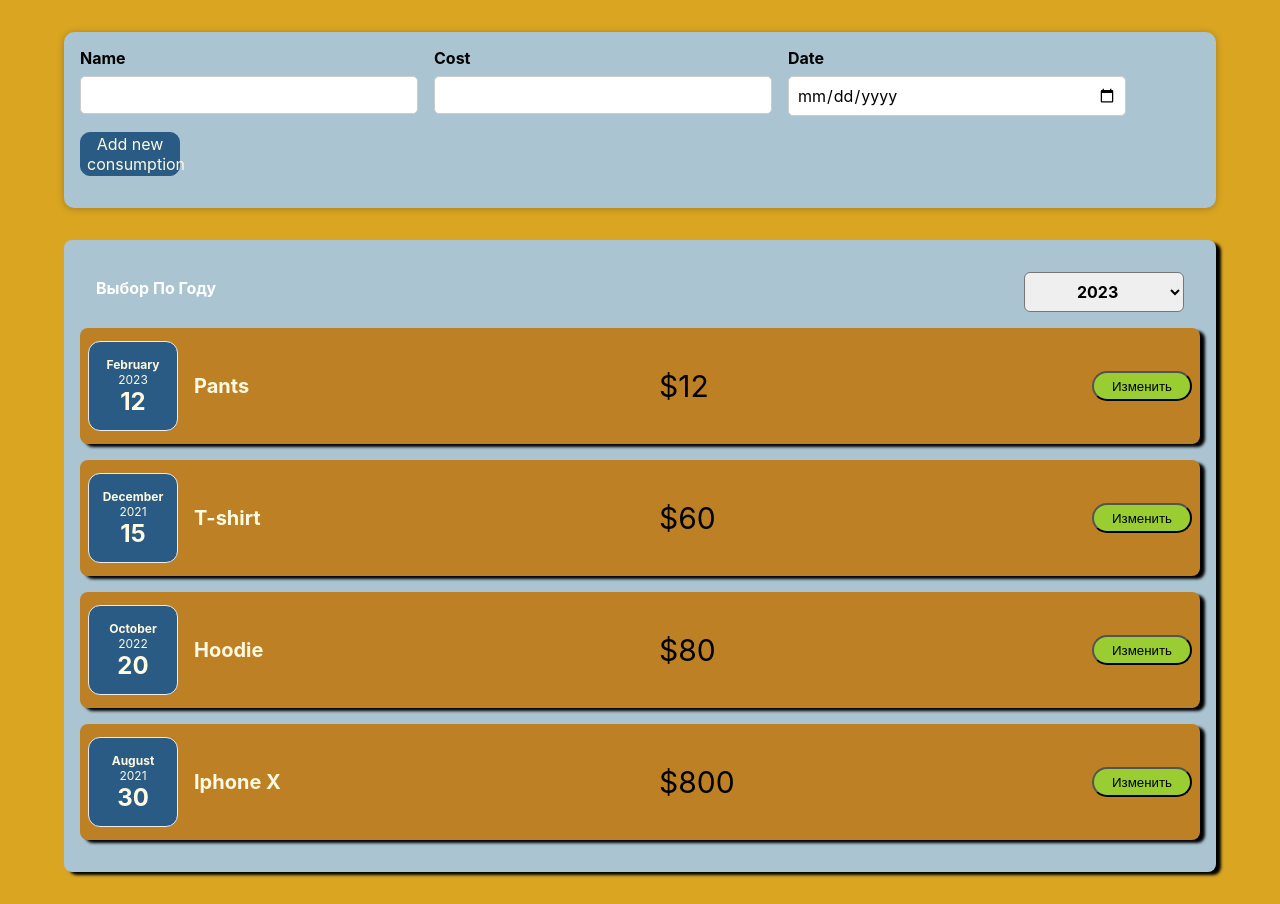
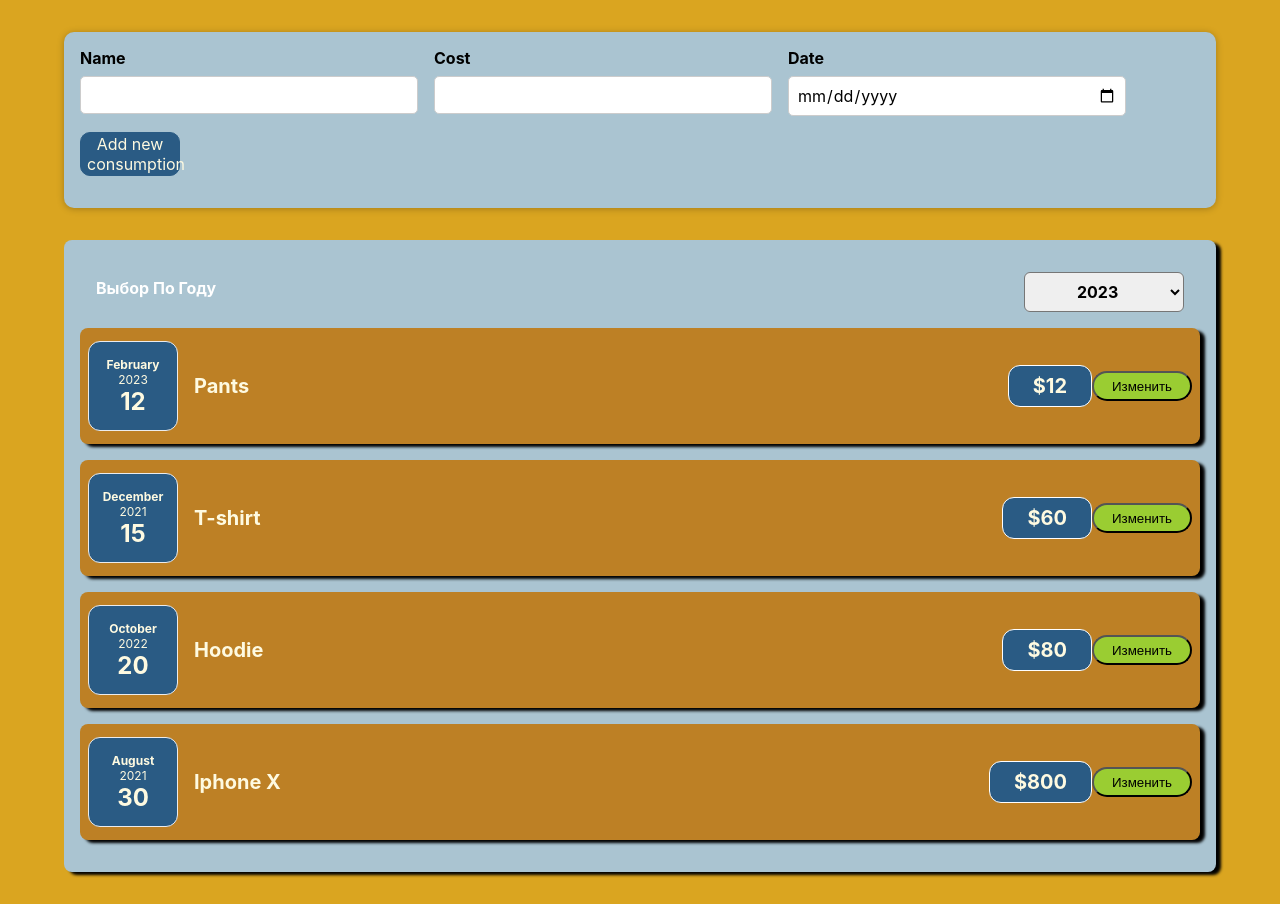
Before and after one commit to feelpainbitc/spending_schedule_react, a React (Create React App) app: page / in a window 1280 px wide. Built offline with nearby package versions, Linux system fonts and the light colour scheme.

Commit message:
css editing

```diff
--- a/src/components/CostItem.js
+++ b/src/components/CostItem.js
@@ -17,7 +17,7 @@ function CostItem(props){
             <CostDate date={props.date}></CostDate>
             <div className='cost-item__description'>
             <h2>{props.description}</h2>
-            <div className='cost-item__description'>${props.amount}</div>
+            <div className='cost-item__price'>${props.amount}</div>
             </div>
             <button onClick={changeDescriptionHandler}>Изменить</button>
         </Card>
```
